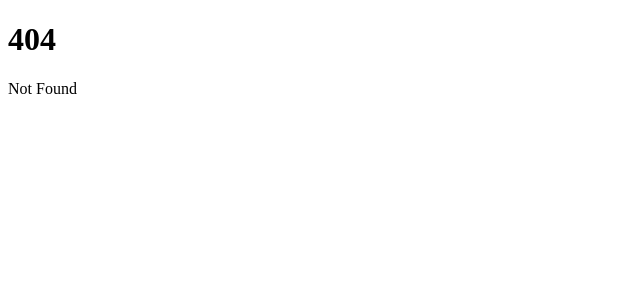
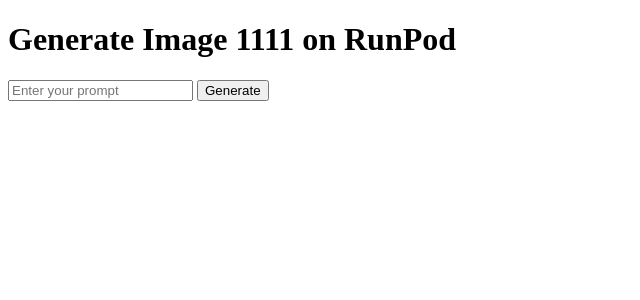
Before and after one commit to marius-jopen/limn-client, a SvelteKit app: page /generate-image-1111-runpod in a window 1280 px wide. Before the commit this address had no page. Shown: the top 300 px of the page, without its empty margins (0-640 px from the left). Built offline with nearby package versions, Linux system fonts and the light colour scheme.

Commit message:
runpod basic image connected and working

```diff
--- /dev/null
+++ b/src/routes/generate-image-1111-runpod/+page.svelte
@@ -0,0 +1,46 @@
+<script>
+    let generatedImageUrl = '';
+    let imageRequest = {
+        prompt: '',
+        steps: 20,
+        width: 1024,
+        height: 1024
+    };
+
+    async function generateImage() {
+        try {
+            const response = await fetch('http://localhost:4000/api/generate-image-1111-runpod', {
+                method: 'POST',
+                headers: {
+                    'Content-Type': 'application/json'
+                },
+                body: JSON.stringify(imageRequest)
+            });
+
+            if (!response.ok) {
+                throw new Error(`Server error: ${response.statusText}`);
+            }
+
+            const data = await response.json();
+            generatedImageUrl = data.imageUrl;
+        } catch (error) {
+            console.error('Error generating image:', error);
+            alert('Failed to generate image. Please check the server logs for more details.');
+        }
+    }
+</script>
+
+<main>
+    <h1>Generate Image 1111 on RunPod</h1>
+    <input
+        type="text"
+        bind:value={imageRequest.prompt}
+        placeholder="Enter your prompt"
+    />
+    <button on:click={generateImage}>Generate</button>
+
+    {#if generatedImageUrl}
+        <!-- svelte-ignore a11y-img-redundant-alt -->
+        <img src={`http://localhost:4000${generatedImageUrl}`} alt="Generated Image" />
+    {/if}
+</main>
```
